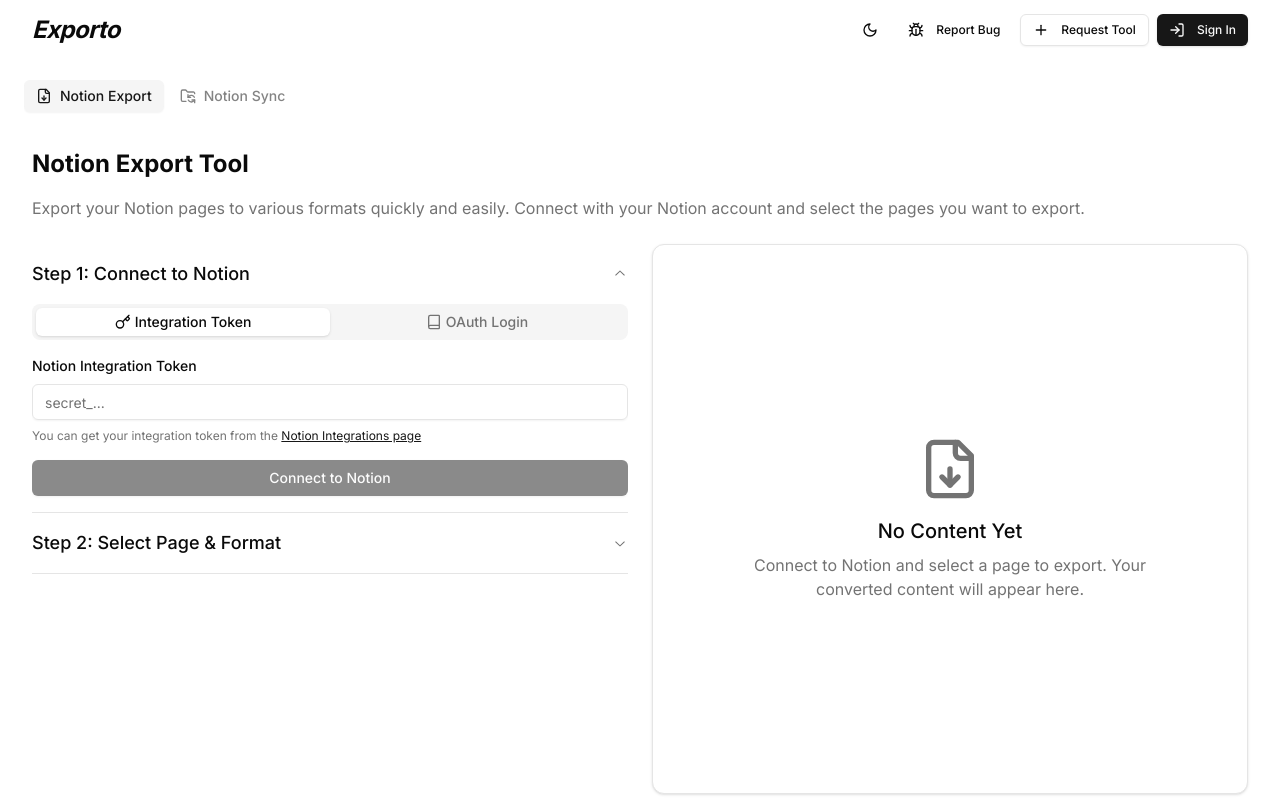
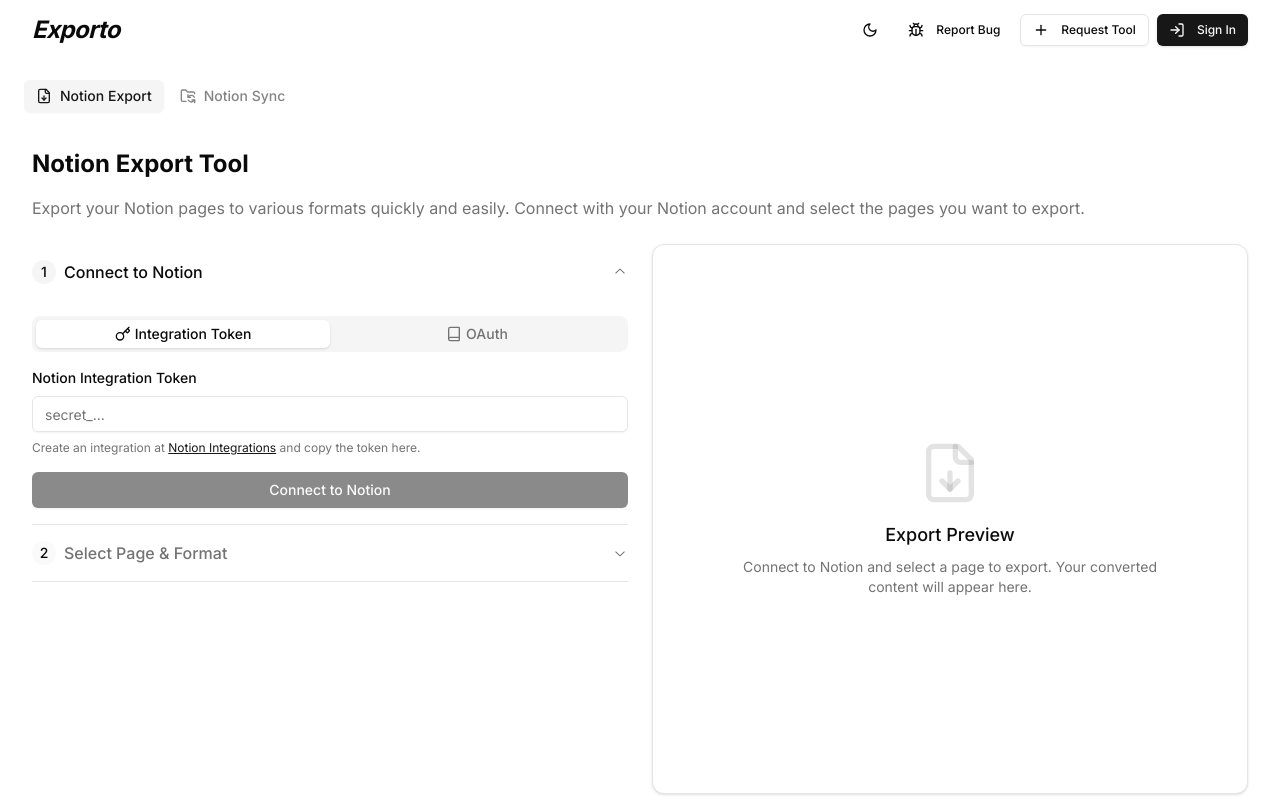
Before and after one commit to join-escape/exporto, a Next.js app: page /tools/notion-export in a window 1280 px wide. Built offline with nearby package versions, Linux system fonts and the light colour scheme; no server answers.

Commit message:
feat: implement new user profile page with enhanced layout and functionality

```diff
--- a/src/components/tools/notion-export/tool.tsx
+++ b/src/components/tools/notion-export/tool.tsx
@@ -1,8 +1,11 @@
 "use client";
 
-import { useState } from "react";
+import { useState, useEffect } from "react";
 import { Button } from "@/components/ui/button";
-import { Card, CardContent } from "@/components/ui/card";
+import {
+  Card,
+  CardContent,
+} from "@/components/ui/card";
 import {
   Accordion,
   AccordionContent,
@@ -31,6 +34,7 @@
   const [selectedPage, setSelectedPage] = useState<string>("");
   const [exportFormat, setExportFormat] = useState<string>("markdown");
   const [convertedContent, setConvertedContent] = useState<string>("");
+  const [isConnected, setIsConnected] = useState(false);
 
   // Dummy pages for demo
   const pages = [
@@ -40,13 +44,20 @@
     { id: "page4", title: "Q1 Goals" },
   ];
 
+  // Effect to update accordion state when connection is established
+  useEffect(() => {
+    if (isConnected) {
+      setActiveStep("step-2");
+    }
+  }, [isConnected]);
+
   const handleConnect = () => {
     setIsLoading(true);
 
     // Simulate API call
     setTimeout(() => {
       setIsLoading(false);
-      setActiveStep("step-2");
+      setIsConnected(true);
     }, 1500);
   };
 
@@ -93,11 +104,9 @@
 
   const handleDownload = () => {
     const element = document.createElement("a");
-    const file = new Blob([convertedContent], { type: "text/plain" });
+    const file = new Blob([convertedContent], {type: 'text/plain'});
     element.href = URL.createObjectURL(file);
-    element.download = `notion-export.${
-      exportFormat === "markdown" ? "md" : exportFormat
-    }`;
+    element.download = `notion-export.${exportFormat === "markdown" ? "md" : exportFormat}`;
     document.body.appendChild(element);
     element.click();
     document.body.removeChild(element);
@@ -109,35 +118,33 @@
       <div>
         <Accordion
           type="single"
+          defaultValue="step-1"
           collapsible
           value={activeStep}
-          onValueChange={(value) => setActiveStep(value)}
+          onValueChange={(value) => {
+            // Only allow changing to step-2 if connected
+            if (value === "step-2" && !isConnected) return;
+            setActiveStep(value);
+          }}
           className="mb-4"
         >
           <AccordionItem value="step-1">
-            <AccordionTrigger className="text-lg font-medium">
-              Step 1: Connect to Notion
+            <AccordionTrigger className="text-base font-medium">
+              <div className="flex items-center">
+                <span className="bg-muted text-foreground h-6 w-6 rounded-full flex items-center justify-center text-sm mr-2">1</span>
+                <span>Connect to Notion</span>
+              </div>
             </AccordionTrigger>
-            <AccordionContent>
-              <Tabs
-                defaultValue={authMethod}
-                onValueChange={setAuthMethod}
-                className="w-full"
-              >
+            <AccordionContent className="space-y-4 pt-4">
+              <Tabs defaultValue={authMethod} onValueChange={setAuthMethod} className="w-full">
                 <TabsList className="grid w-full grid-cols-2 mb-4">
-                  <TabsTrigger
-                    value="token"
-                    className="flex items-center gap-1"
-                  >
+                  <TabsTrigger value="token" className="flex items-center gap-1">
                     <Key className="h-4 w-4" />
                     Integration Token
                   </TabsTrigger>
-                  <TabsTrigger
-                    value="oauth"
-                    className="flex items-center gap-1"
-                  >
+                  <TabsTrigger value="oauth" className="flex items-center gap-1">
                     <Book className="h-4 w-4" />
-                    OAuth Login
+                    OAuth
                   </TabsTrigger>
                 </TabsList>
 
@@ -152,31 +159,38 @@
                       onChange={(e) => setIntegrationToken(e.target.value)}
                     />
                     <p className="text-xs text-muted-foreground">
-                      You can get your integration token from the{" "}
+                      Create an integration at{" "}
                       <a
                         href="https://www.notion.so/my-integrations"
                         target="_blank"
                         rel="noreferrer"
                         className="text-primary underline"
                       >
-                        Notion Integrations page
-                      </a>
+                        Notion Integrations
+                      </a>{" "}
+                      and copy the token here.
                     </p>
                   </div>
                 </TabsContent>
 
-                <TabsContent value="oauth">
-                  <Button className="w-full">Continue with Notion</Button>
-                  <p className="text-xs text-muted-foreground mt-2">
-                    You need to be signed in to use OAuth authentication
+                <TabsContent value="oauth" className="space-y-4">
+                  <div className="bg-muted/30 p-4 rounded-md space-y-3">
+                    <h4 className="font-medium">Connect with Notion</h4>
+                    <p className="text-sm text-muted-foreground">
+                      This will allow secure access to your Notion pages without providing an API token.
                     </p>
+                    <Button className="w-full">
+                      <Book className="mr-2 h-4 w-4" />
+                      Continue with Notion
+                    </Button>
+                  </div>
                 </TabsContent>
               </Tabs>
 
               <Button
                 onClick={handleConnect}
                 disabled={authMethod === "token" && !integrationToken}
-                className="w-full mt-4"
+                className="w-full"
               >
                 {isLoading && activeStep === "step-1" ? (
                   <>
@@ -192,35 +206,54 @@
 
           <AccordionItem value="step-2">
             <AccordionTrigger
-              className="text-lg font-medium"
-              disabled={activeStep !== "step-2"}
+              className="text-base font-medium"
+              disabled={!isConnected}
             >
-              Step 2: Select Page & Format
+              <div className="flex items-center">
+                <span className={`${isConnected ? "bg-muted" : "bg-muted/50"} text-foreground h-6 w-6 rounded-full flex items-center justify-center text-sm mr-2`}>2</span>
+                <span className={!isConnected ? "text-muted-foreground" : ""}>Select Page & Format</span>
+              </div>
             </AccordionTrigger>
-            <AccordionContent>
+            <AccordionContent className="space-y-6 pt-4">
+              <div className="space-y-4">
+                <div>
+                  <h4 className="text-sm font-medium mb-2">Page Selection</h4>
                   <div className="space-y-4">
                     <div className="space-y-2">
-                  <Label>Select Notion Page</Label>
-                  <Combobox
-                    pages={pages}
-                    selectedPage={selectedPage}
-                    setSelectedPage={setSelectedPage}
-                  />
+                      <Label className="text-xs text-muted-foreground">Select from your pages</Label>
+                      <Combobox pages={pages} selectedPage={selectedPage} setSelectedPage={setSelectedPage} />
+                    </div>
+
+                    <div className="relative">
+                      <div className="absolute inset-0 flex items-center">
+                        <span className="w-full border-t" />
+                      </div>
+                      <div className="relative flex justify-center text-xs">
+                        <span className="bg-background px-2 text-muted-foreground">
+                          OR
+                        </span>
+                      </div>
                     </div>
 
                     <div className="space-y-2">
-                  <Label htmlFor="notion-link">Or Paste Notion Page Link</Label>
+                      <Label className="text-xs text-muted-foreground">Paste a Notion page link</Label>
                       <Input
-                    id="notion-link"
                         placeholder="https://www.notion.so/..."
                         value={notionLink}
                         onChange={(e) => setNotionLink(e.target.value)}
                       />
                     </div>
+                  </div>
+                </div>
 
+                <div>
+                  <h4 className="text-sm font-medium mb-2">Export Options</h4>
                   <div className="space-y-2">
-                  <Label>Export Format</Label>
-                  <Select value={exportFormat} onValueChange={setExportFormat}>
+                    <Label className="text-xs text-muted-foreground">Format</Label>
+                    <Select
+                      value={exportFormat}
+                      onValueChange={setExportFormat}
+                    >
                       <SelectTrigger>
                         <SelectValue placeholder="Select format" />
                       </SelectTrigger>
@@ -231,6 +264,7 @@
                         <SelectItem value="json">JSON</SelectItem>
                       </SelectContent>
                     </Select>
+                  </div>
                 </div>
 
                 <Button
@@ -246,7 +280,7 @@
                   ) : (
                     <>
                       <FileDown className="mr-2 h-4 w-4" />
-                      Export Page
+                      Export Content
                     </>
                   )}
                 </Button>
@@ -263,7 +297,7 @@
             {convertedContent ? (
               <>
                 <div className="flex justify-between items-center mb-4">
-                  <h3 className="text-lg font-medium">Exported Content</h3>
+                  <h3 className="text-base font-medium">Exported Content</h3>
                   <div className="flex space-x-2">
                     <Button
                       variant="outline"
@@ -291,11 +325,10 @@
               </>
             ) : (
               <div className="flex flex-col items-center justify-center h-[500px] text-center">
-                <FileDown className="h-16 w-16 text-muted-foreground mb-4" />
-                <h3 className="text-xl font-medium mb-2">No Content Yet</h3>
-                <p className="text-muted-foreground max-w-md">
-                  Connect to Notion and select a page to export. Your converted
-                  content will appear here.
+                <FileDown className="h-16 w-16 text-muted-foreground/20 mb-4" />
+                <h3 className="text-lg font-medium mb-2">Export Preview</h3>
+                <p className="text-sm text-muted-foreground max-w-md">
+                  Connect to Notion and select a page to export. Your converted content will appear here.
                 </p>
               </div>
             )}
```
Lines whose indentation alone changed are shown as unchanged.
